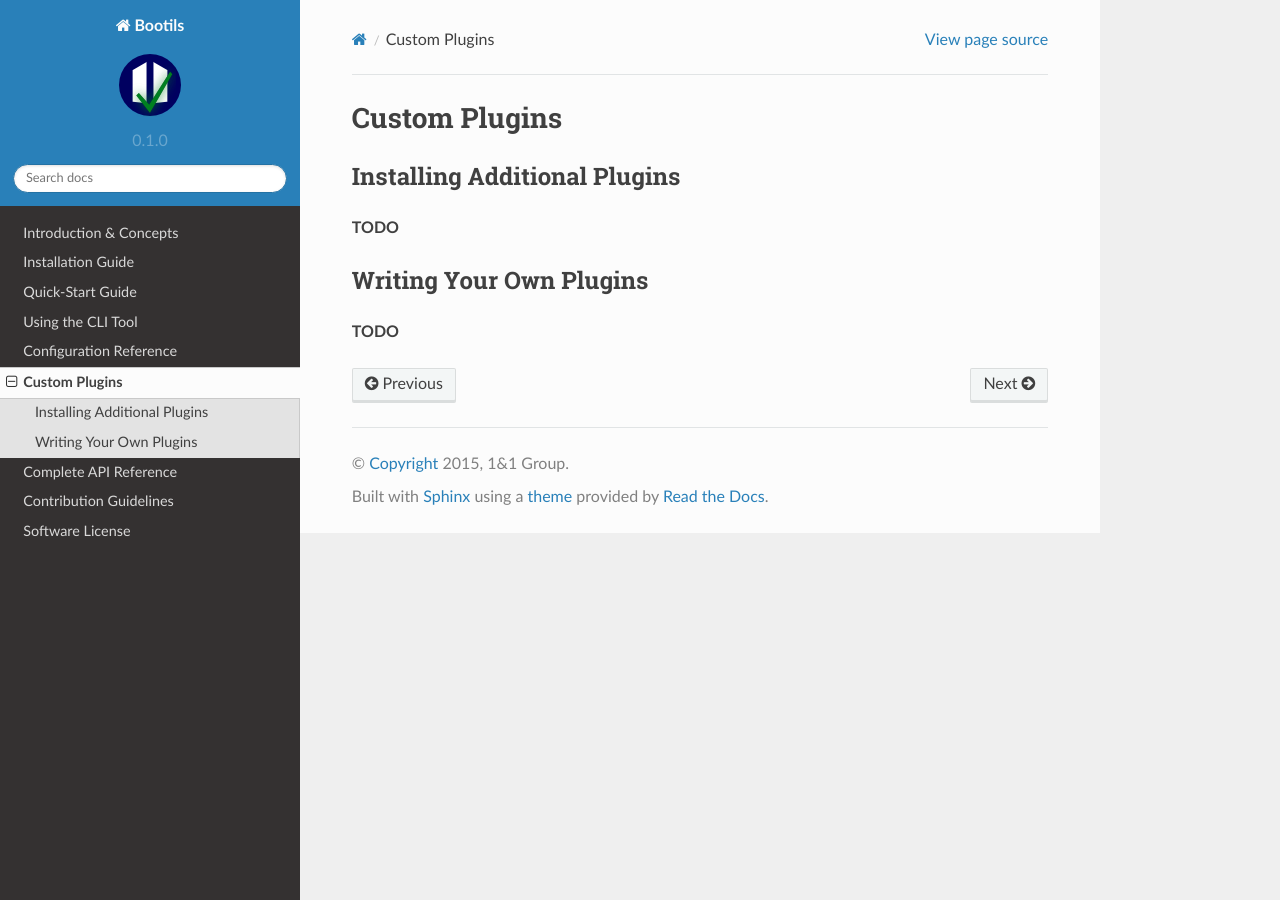
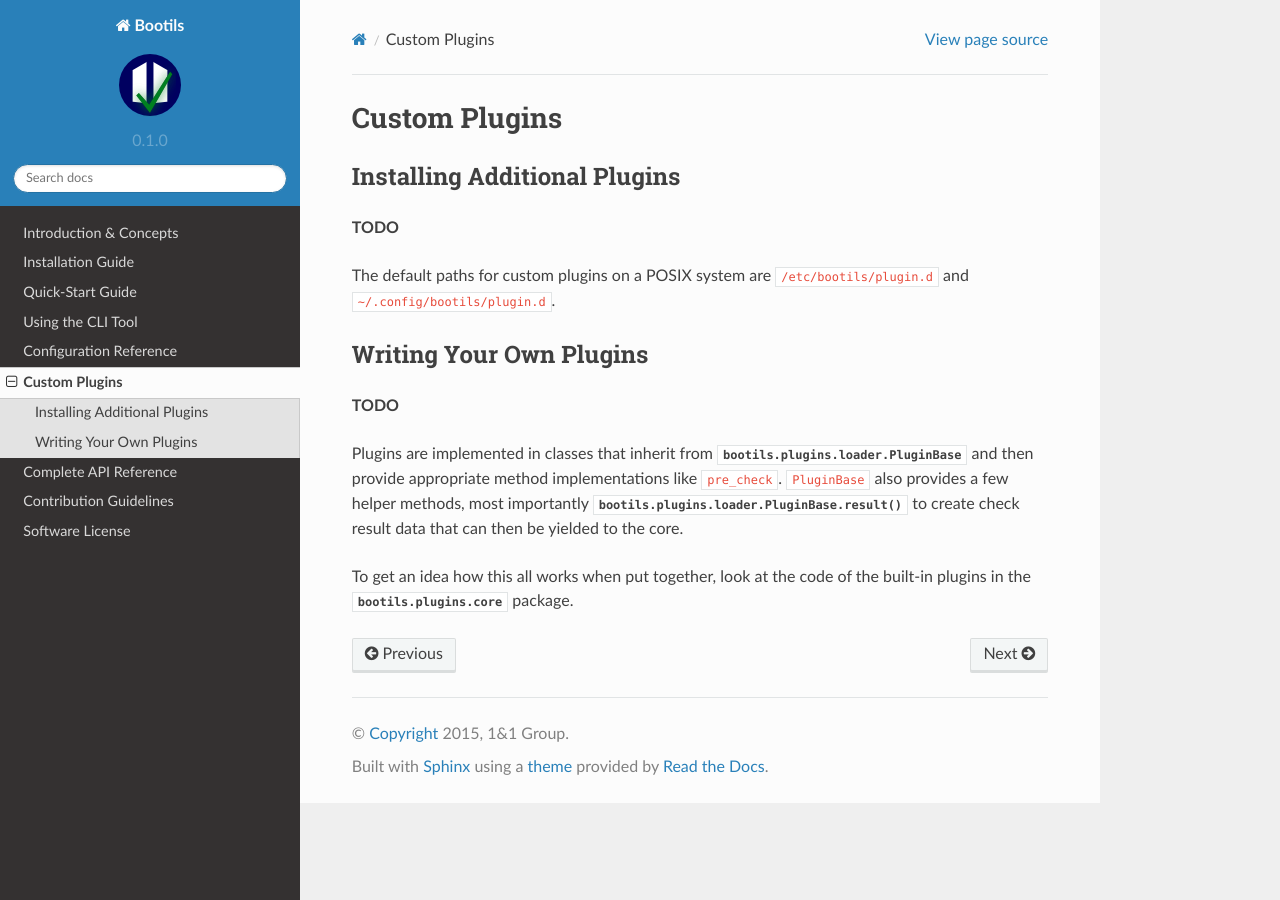
Before and after one commit to Build-The-Web/bootils, a Sphinx documentation site: the page built from docs/plugins.rst, in a window 1280 px wide. Built offline with Sphinx 7.4.7 and the Read the Docs theme 2.0.0, drawn with Linux system fonts in a browser that asks for light colours.

Commit message:
:pencil: some words on plugins (incomplete)

```diff
--- a/docs/plugins.rst
+++ b/docs/plugins.rst
@@ -8,8 +8,22 @@ Installing Additional Plugins
 
 **TODO**
 
+The default paths for custom plugins on a POSIX system are
+``/etc/bootils/plugin.d`` and ``~/.config/bootils/plugin.d``.
+
 
 Writing Your Own Plugins
 ------------------------
 
 **TODO**
+
+Plugins are implemented in classes that inherit from
+:py:class:`bootils.plugins.loader.PluginBase` and
+then provide appropriate method implementations like ``pre_check``.
+``PluginBase`` also provides a few helper methods, most importantly
+:py:func:`bootils.plugins.loader.PluginBase.result` to create
+check result data that can then be yielded to the core.
+
+To get an idea how this all works when put together,
+look at the code of the built-in plugins in the
+:py:mod:`bootils.plugins.core` package.
```
